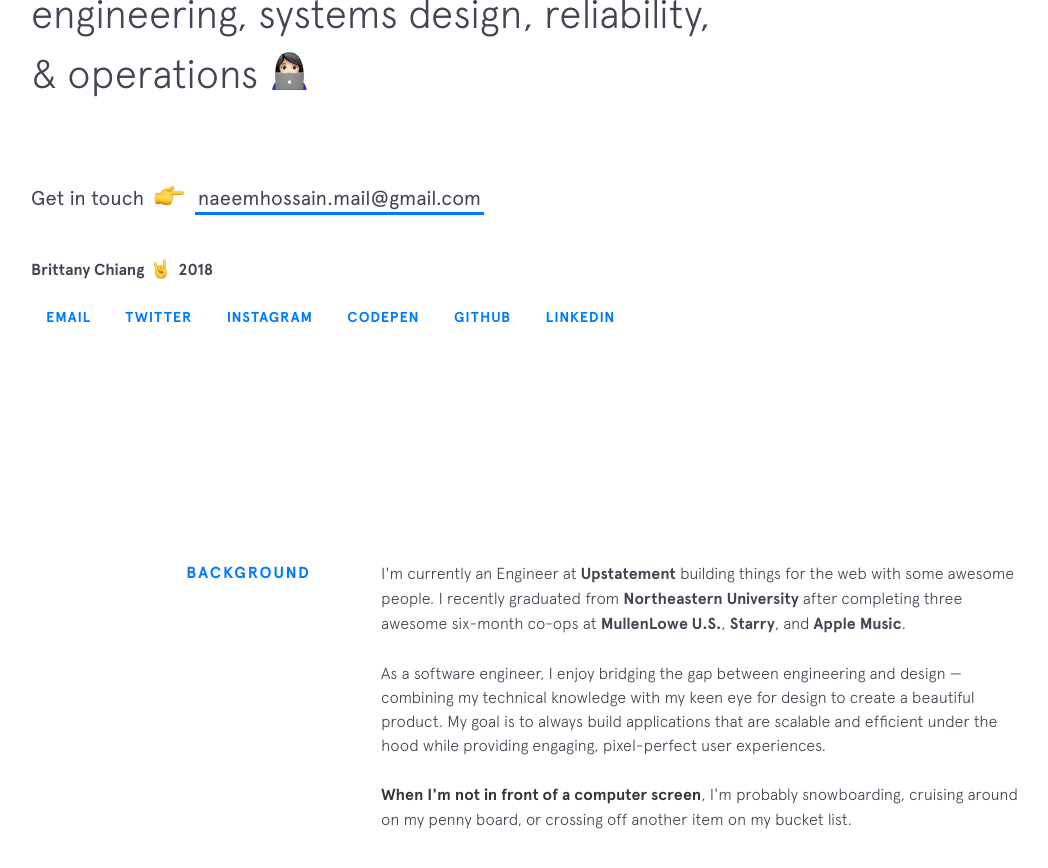
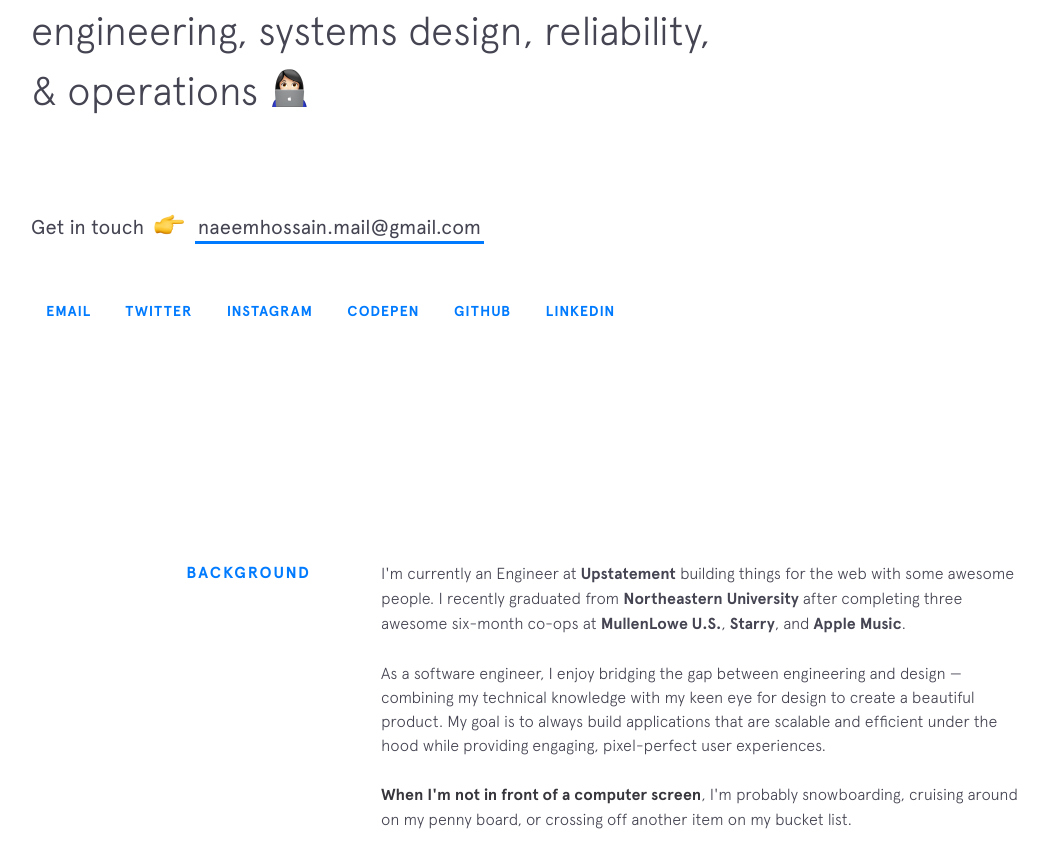
Before and after one commit to malenabashar/malenabashar.github.io, a Jekyll site: the page built from index.html, in a window 1280 px wide and 900 px high, scrolled down 439 px. Shown: the top 868 px of the window, without its empty margins (69-1117 px from the left). Built offline with Jekyll 4.4.1, drawn with Linux system fonts in a browser that asks for light colours; nearby versions of some CDN libraries.

Commit message:
Updating website

```diff
--- a/_includes/intro.html
+++ b/_includes/intro.html
@@ -15,16 +15,6 @@
       <a href="mailto:naeemhossain.mail@gmail.com" target="_blank" class="highlight-link">naeemhossain.mail@gmail.com</a>
     </span>
   </h3>
-  <div class="footer__copyright">
-    <div class="top">
-      <span></span>
-    </div>
-    <div class="bottom">
-      <span>Brittany Chiang</span>
-      <img class="emoji" src="{{site.baseurl}}/img/emojis/rockon.png" alt="emoji">
-      <span>2018</span>
-    </div>
-  </div>
   <div class="footer__links">
     {% for link in site.social %}
     <a href="{{link.url}}" target="_blank" title="{{link.title}}">
```
